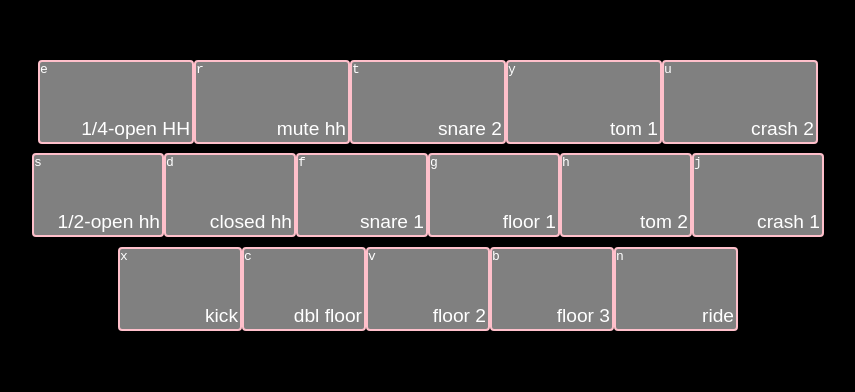
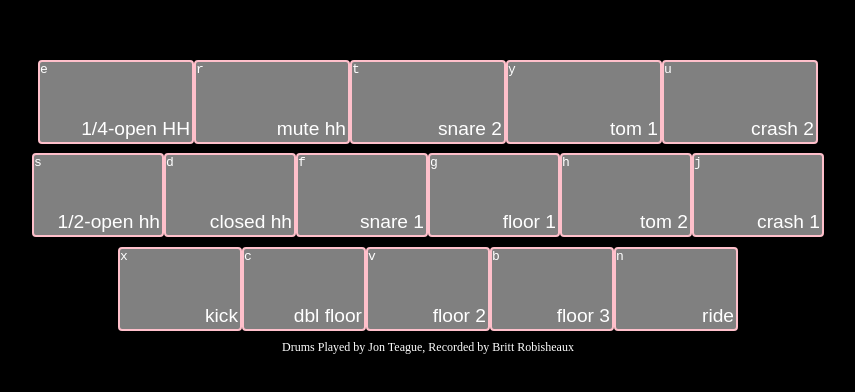
Before and after one commit to thisbenrogers/drums.jt, a plain HTML site: page index.html in a window 1280 px wide. Shown: the part 116-508 px from the top of the page, without its empty margins (212-1067 px from the left). Drawn offline with Linux system fonts and the light colour scheme.

Commit message:
center footer

```diff
--- a/style.css
+++ b/style.css
@@ -14,8 +14,8 @@ span {
   margin: 0 auto;
   display: flex;
   flex-wrap: wrap;
+  justify-content: center;
   margin-top: 22vh;
-  justify-content: center;
   max-width: 800px;
   height: 35vh;
 }
@@ -88,5 +88,8 @@ div[data-key="78"] {
 
 
 footer {
+  color: white;
   font-size: 0.75em;
+  display: flex;
+  justify-content: center;
 }
```
Also changed, not shown: index.html (+1 -1 lines).
